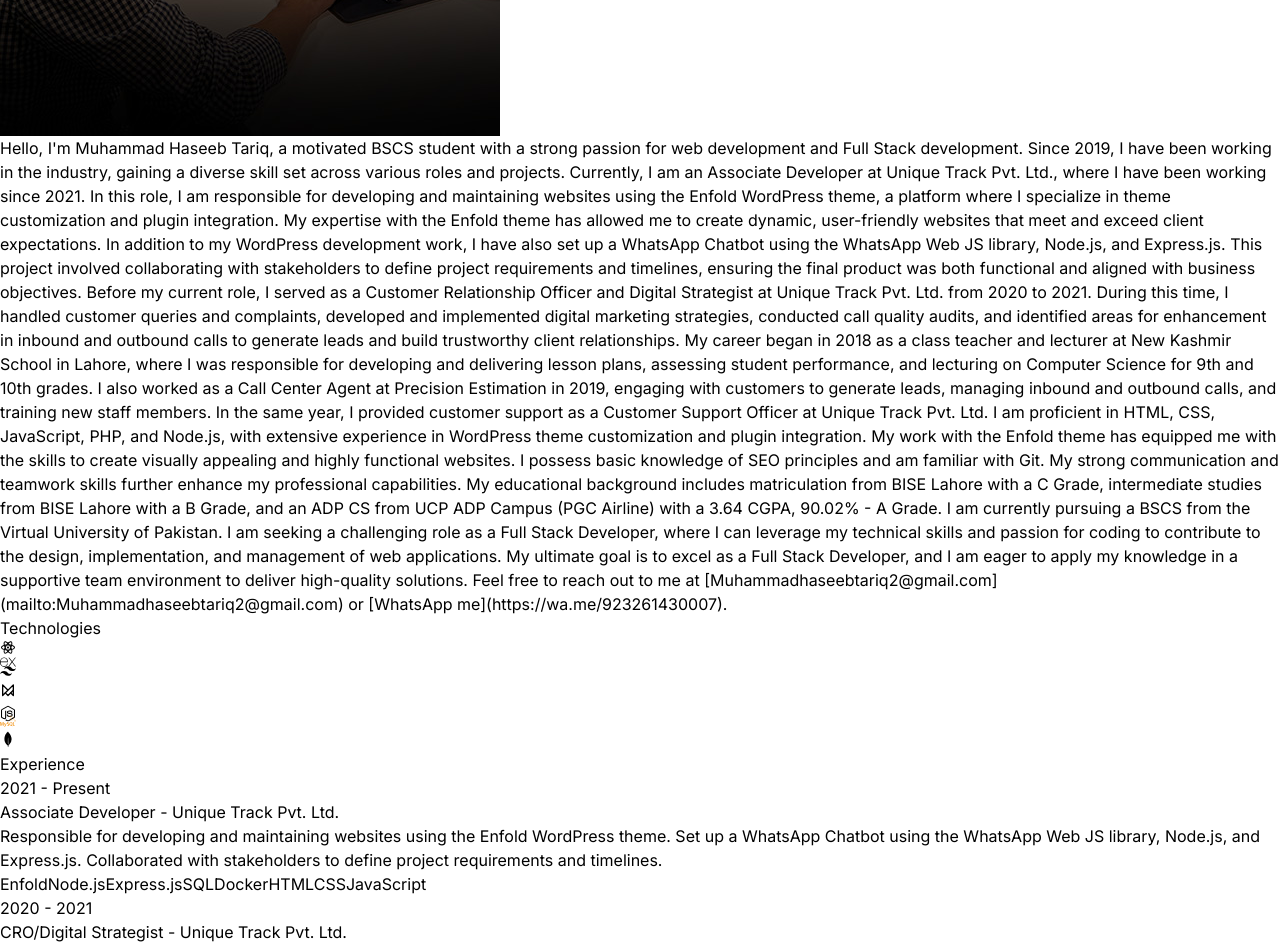
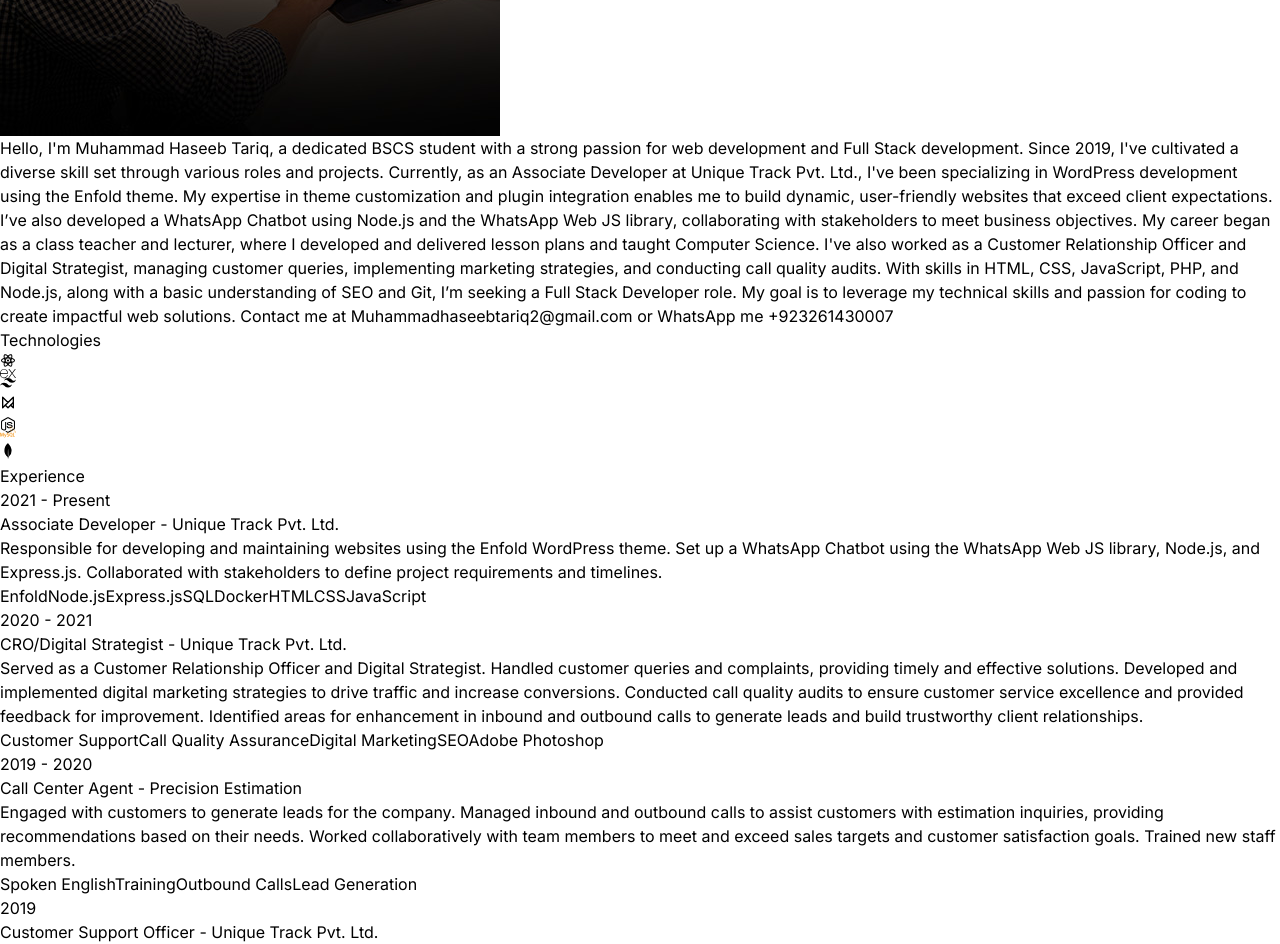
Before and after one commit to Haseebtariq9/haseeb-portfolio-site, a React (Vite) app: page / in a window 1280 px wide. Shown: the part 1280-2224 px from the top of the page. Built offline with nearby package versions, Linux system fonts and the light colour scheme.

Commit message:
updating the content of about me section

```diff
--- a/src/constants/index.js
+++ b/src/constants/index.js
@@ -6,15 +6,9 @@
 
 export const HERO_CONTENT = `I am a passionate full stack developer with a knack for crafting robust and scalable web applications. With 5 years of hands-on experience, I have honed my skills in front-end technologies like React and Next.js, as well as back-end technologies like Node.js, MySQL, PostgreSQL, and MongoDB. My goal is to leverage my expertise to create innovative solutions that drive business growth and deliver exceptional user experiences.`;
 
-export const ABOUT_TEXT = `Hello, I'm Muhammad Haseeb Tariq, a motivated BSCS student with a strong passion for web development and Full Stack development. Since 2019, I have been working in the industry, gaining a diverse skill set across various roles and projects.
-Currently, I am an Associate Developer at Unique Track Pvt. Ltd., where I have been working since 2021. In this role, I am responsible for developing and maintaining websites using the Enfold WordPress theme, a platform where I specialize in theme customization and plugin integration. My expertise with the Enfold theme has allowed me to create dynamic, user-friendly websites that meet and exceed client expectations.
-In addition to my WordPress development work, I have also set up a WhatsApp Chatbot using the WhatsApp Web JS library, Node.js, and Express.js. This project involved collaborating with stakeholders to define project requirements and timelines, ensuring the final product was both functional and aligned with business objectives.
-Before my current role, I served as a Customer Relationship Officer and Digital Strategist at Unique Track Pvt. Ltd. from 2020 to 2021. During this time, I handled customer queries and complaints, developed and implemented digital marketing strategies, conducted call quality audits, and identified areas for enhancement in inbound and outbound calls to generate leads and build trustworthy client relationships.
-My career began in 2018 as a class teacher and lecturer at New Kashmir School in Lahore, where I was responsible for developing and delivering lesson plans, assessing student performance, and lecturing on Computer Science for 9th and 10th grades. I also worked as a Call Center Agent at Precision Estimation in 2019, engaging with customers to generate leads, managing inbound and outbound calls, and training new staff members. In the same year, I provided customer support as a Customer Support Officer at Unique Track Pvt. Ltd.
-I am proficient in HTML, CSS, JavaScript, PHP, and Node.js, with extensive experience in WordPress theme customization and plugin integration. My work with the Enfold theme has equipped me with the skills to create visually appealing and highly functional websites. I possess basic knowledge of SEO principles and am familiar with Git. My strong communication and teamwork skills further enhance my professional capabilities.
-My educational background includes matriculation from BISE Lahore with a C Grade, intermediate studies from BISE Lahore with a B Grade, and an ADP CS from UCP ADP Campus (PGC Airline) with a 3.64 CGPA, 90.02% - A Grade. I am currently pursuing a BSCS from the Virtual University of Pakistan.
-I am seeking a challenging role as a Full Stack Developer, where I can leverage my technical skills and passion for coding to contribute to the design, implementation, and management of web applications. My ultimate goal is to excel as a Full Stack Developer, and I am eager to apply my knowledge in a supportive team environment to deliver high-quality solutions.
-Feel free to reach out to me at [Muhammadhaseebtariq2@gmail.com](mailto:Muhammadhaseebtariq2@gmail.com) or [WhatsApp me](https://wa.me/923261430007).`;
+export const ABOUT_TEXT = `Hello, I'm Muhammad Haseeb Tariq, a dedicated BSCS student with a strong passion for web development and Full Stack development. Since 2019, I've cultivated a diverse skill set through various roles and projects. Currently, as an Associate Developer at Unique Track Pvt. Ltd., I've been specializing in WordPress development using the Enfold theme. My expertise in theme customization and plugin integration enables me to build dynamic, user-friendly websites that exceed client expectations.
+I’ve also developed a WhatsApp Chatbot using Node.js and the WhatsApp Web JS library, collaborating with stakeholders to meet business objectives. My career began as a class teacher and lecturer, where I developed and delivered lesson plans and taught Computer Science. I've also worked as a Customer Relationship Officer and Digital Strategist, managing customer queries, implementing marketing strategies, and conducting call quality audits.
+With skills in HTML, CSS, JavaScript, PHP, and Node.js, along with a basic understanding of SEO and Git, I’m seeking a Full Stack Developer role. My goal is to leverage my technical skills and passion for coding to create impactful web solutions. Contact me at Muhammadhaseebtariq2@gmail.com or WhatsApp me +923261430007`;
 export const EXPERIENCES = [
   {
     year: "2021 - Present",
```
